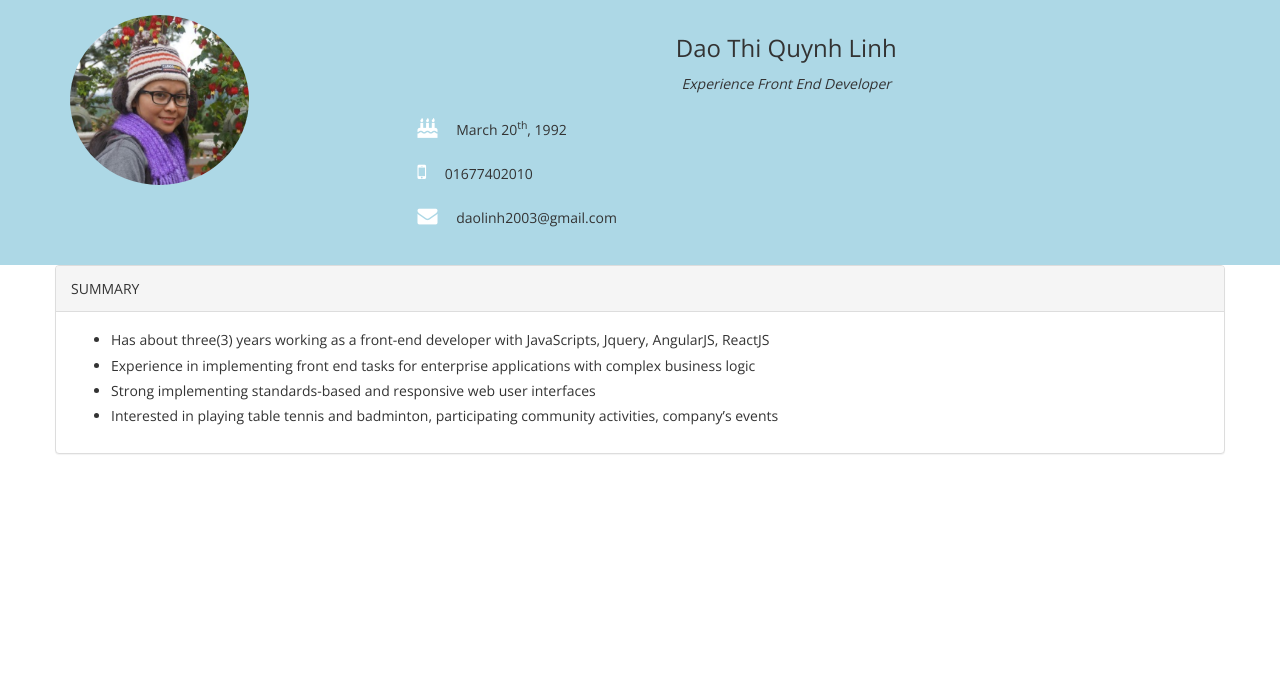
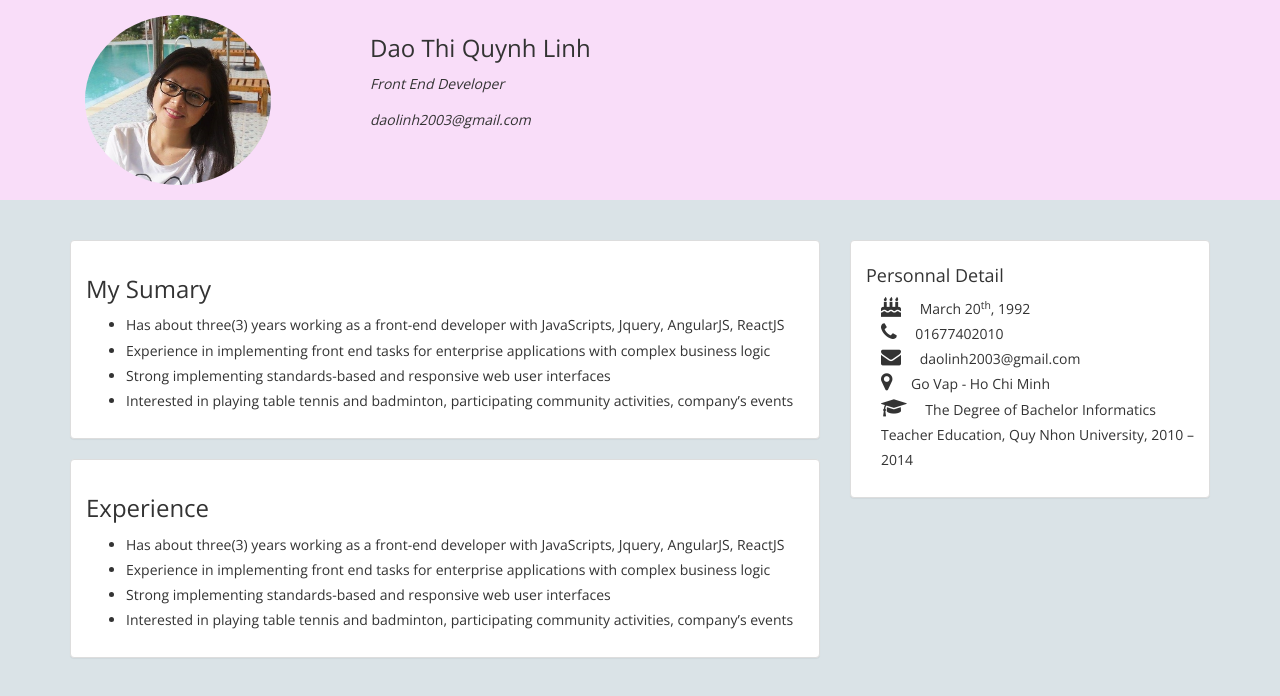
Before and after one commit to daolinh2003/myProfile, a plain HTML site: page index.html in a window 1280 px wide. Drawn offline with nearby package versions, Linux system fonts and the light colour scheme.

Commit message:
update update

```diff
--- a/assets/css/style.css
+++ b/assets/css/style.css
@@ -2,35 +2,51 @@ html, body {
   font-family: 'Open Sans', sans-serif;
   line-height: 1.8em;
 }
-.logo-icon{
+body {
+    background: #DAE3E7
+}
+.logo-icon {
     height: 170px;
 }
 .nav-top {
-    background-color: #add8e6;
+    background-color: #f9ddf9;
+    margin-bottom: 40px;
 }
 .wrap-info {
-  margin: 15px 40px;
+  margin: 15px 0px;
 }
-.reverse-background .list-group-item{
+.reverse-background .list-group-item {
     background: transparent;
     border: none;
 }
 ul > li > i.fa {
   margin-right: 15px;
   font-size: 20px;
-  color: #fff;
 
 }
-.row.content{
+.row.content {
     margin-bottom: 20px;
 }
-.text-nav{
+.text-nav {
     color: white !important;
     font-weight: bold;
 }
 @media screen and (max-width: 767px) {
-    .navbar-form{
+    .navbar-form {
         margin-top: 0;
         margin-bottom: 0;
     }
+    .logo-icon {
+        text-align: center;
+    }
+    .right-tab-info {
+        text-align: center;
+    }
+    .nav-top {
+        margin-bottom: 20px;
+    }
 }
+ul.personal-detail {
+    list-style: none;
+    padding-left: 15px;
+}
--- a/index.html
+++ b/index.html
@@ -24,37 +24,40 @@
 <body>
    <!-- Top information -->
   <div class="container-fluid nav-top">
+    <div class="container">
      <div class="row wrap-info">
        <div class="col-sm-4 col-md-3">
          <div class="logo-icon">
-           <img src="assets/imgs/avatar.png" class="img-circle" height="100%">
+           <img src="assets/imgs/avatar.jpg" class="img-circle" height="100%">
          </div>
        </div>
-       <div class="col-sm-8 col-md-9">
-         <h3 class="text-center"> Dao Thi Quynh Linh </h3>
-          <p class="text-center"><i> Experience Front End Developer </i></p>
-          <ul class="group-item reverse-background">
-           <li class="list-group-item">
-             <i class="fa fa-birthday-cake" aria-hidden="true"></i> March 20<sup>th</sup>, 1992
-           </li>
-           <li class="list-group-item">
-             <i class="fa fa-mobile" aria-hidden="true"></i> 01677402010
-           </li>
-           <li class="list-group-item">
-             <i class="fa fa-envelope" aria-hidden="true"></i> daolinh2003@gmail.com
-           </li>
-         </ul>
+       <div class="col-sm-8 col-md-9 right-tab-info">
+         <h3> Dao Thi Quynh Linh </h3>
+          <p><i> Front End Developer </i></p>
+          <p><i> daolinh2003@gmail.com </i></p>
        </div>
      </div>
+    </div>
   </div>
   <!-- /.container-fluid -->
     <!-- Main Container -->
   <div class="container">
     <div class="row">
-      <div class="col-ms-12">
+      <div class="col-sm-12 col-md-6 col-lg-8">
         <div class="panel panel-default">
-          <div class="panel-heading"> SUMMARY </div>
           <div class="panel-body">
+            <h3> My Sumary </h3>
+            <ul>
+              <li> Has about three(3) years working as a front-end developer with JavaScripts, Jquery, AngularJS, ReactJS </li>
+              <li> Experience in implementing front end tasks for enterprise applications with complex business logic </li>
+              <li> Strong implementing standards-based and responsive web user interfaces </li>
+            	<li> Interested in playing table tennis and badminton, participating community activities, company’s events </li>
+            </ul>
+          </div>
+        </div>
+        <div class="panel panel-default">
+          <div class="panel-body">
+            <h3> Experience </h3>
             <ul>
               <li> Has about three(3) years working as a front-end developer with JavaScripts, Jquery, AngularJS, ReactJS </li>
               <li> Experience in implementing front end tasks for enterprise applications with complex business logic </li>
@@ -64,6 +67,32 @@
           </div>
         </div>
       </div>
+      <div class="col-sm-12 col-md-6 col-lg-4">
+        <div class="panel panel-default">
+          <div class="panel-body">
+            <h4> Personnal Detail </h4>
+            <ul class="personal-detail">
+              <li>
+                <i class="fa fa-birthday-cake" aria-hidden="true"></i> March 20<sup>th</sup>, 1992
+              </li>
+              <li>
+                <i class="fa fa-phone" aria-hidden="true"></i> 01677402010
+              </li>
+              <li>
+                <i class="fa fa-envelope" aria-hidden="true"></i> daolinh2003@gmail.com
+              </li>
+              <li>
+                <i class="fa fa-map-marker" aria-hidden="true"></i> Go Vap - Ho Chi Minh
+              </li>
+              <li>
+                <i class="fa  fa-graduation-cap" aria-hidden="true"></i> The Degree of Bachelor Informatics Teacher Education, Quy Nhon University, 2010 – 2014
+              </li>
+            </ul>
+            <ul>
+            </ul>
+          </div>
+        </div>
+      </div>
     </div>
   </div>
   <!-- /Main Container -->
```
Also changed, not shown: assets/imgs/avatar.jpg (added).
